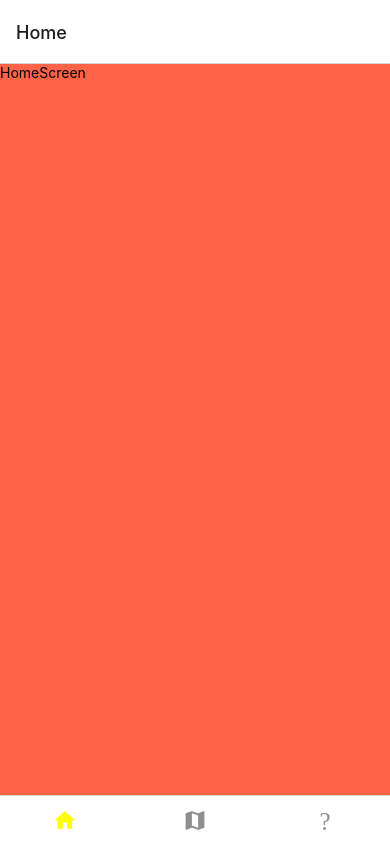
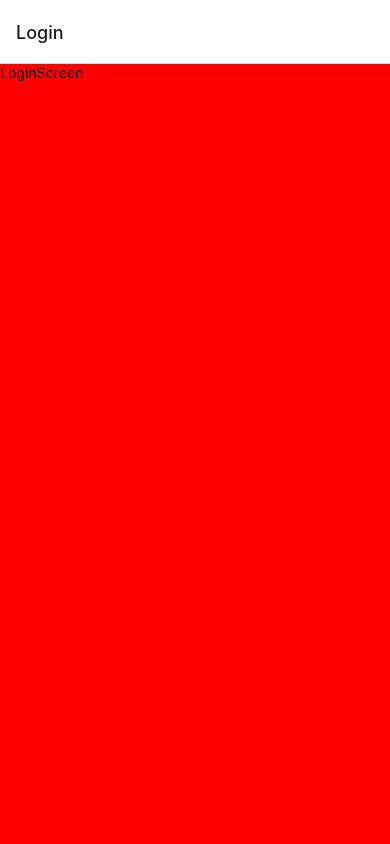
Before and after one commit to shinsewon/ParkingPpak-client, a React Native app: screen / in a window 390 px wide. Built offline with nearby package versions, Linux system fonts and the light colour scheme.

Commit message:
feat: auth 정보 유무에 따른 화면설정

```diff
--- a/App.tsx
+++ b/App.tsx
@@ -8,20 +8,46 @@
  * @format
  */
 
-import React from 'react';
+import React, {useEffect, useState} from 'react';
 import {NavigationContainer} from '@react-navigation/native';
 import {createNativeStackNavigator} from '@react-navigation/native-stack';
 import RootStack from './src/screens/RootStack';
 import {SafeAreaProvider} from 'react-native-safe-area-context';
-import {SafeAreaView, Text} from 'react-native';
+import AsyncStorage from '@react-native-async-storage/async-storage';
+import {View, Text} from 'react-native';
 
 const Stack = createNativeStackNavigator();
 
 export default function App() {
+  const [isLoading, setIsLoading] = useState<boolean>(true);
+  const [auth, setAuth] = useState<boolean>(false);
+
+  useEffect(() => {
+    setTimeout(() => {
+      (async () => {
+        const userInfo = await AsyncStorage.getItem('userinfo');
+        if (userInfo) {
+          setAuth(true);
+        } else {
+          setAuth(false);
+        }
+        setIsLoading(false);
+      })();
+    }, 1000);
+  }, []);
+
+  if (isLoading) {
+    return (
+      <View style={{backgroundColor: 'blue', flex: 1}}>
+        <Text>Loading</Text>
+      </View>
+    );
+  }
+
   return (
     <SafeAreaProvider>
       <NavigationContainer>
-        <RootStack />
+        <RootStack auth={auth} />
       </NavigationContainer>
     </SafeAreaProvider>
   );
--- a/package.json
+++ b/package.json
@@ -10,6 +10,7 @@
     "lint": "eslint . --ext .js,.jsx,.ts,.tsx"
   },
   "dependencies": {
+    "@react-native-async-storage/async-storage": "^1.16.1",
     "@react-navigation/bottom-tabs": "^6.2.0",
     "@react-navigation/native": "^6.0.8",
     "@react-navigation/native-stack": "^6.5.0",
--- a/src/@types/params.d.ts
+++ b/src/@types/params.d.ts
@@ -6,6 +6,11 @@ declare global {
     Auth: undefined;
   };
 
+  type AuthStackParams = {
+    Login: undefined;
+    Register: undefined;
+  };
+
   type MainTabParams = {
     Home: undefined;
     Map: undefined;
--- a/src/screens/Auth/index.tsx
+++ b/src/screens/Auth/index.tsx
@@ -1,14 +1,26 @@
 import React from 'react';
-import {StyleSheet, Text, View} from 'react-native';
+import {
+  createNativeStackNavigator,
+  NativeStackNavigationProp,
+} from '@react-navigation/native-stack';
+import LoginScreen from './LoginScreen';
+import RegisterScreen from './RegisterScreen';
+import {StyleSheet} from 'react-native';
+
+export type AuthStackNavigationProps =
+  NativeStackNavigationProp<AuthStackParams>;
+
+const Stack = createNativeStackNavigator<AuthStackParams>();
 
 export default function AuthStack() {
   return (
-    <View style={styles.block}>
-      <Text>AuthStack</Text>
-    </View>
+    <Stack.Navigator>
+      <Stack.Screen name="Login" component={LoginScreen} />
+      <Stack.Screen name="Register" component={RegisterScreen} />
+    </Stack.Navigator>
   );
 }
 
 const styles = StyleSheet.create({
-  block: {flex: 1, backgroundColor: 'red'},
+  block: {flex: 1, backgroundColor: 'white'},
 });
--- a/src/screens/RootStack.tsx
+++ b/src/screens/RootStack.tsx
@@ -12,11 +12,17 @@ export type RootStackNavigationProps =
 
 const Stack = createNativeStackNavigator<RootStackParams>();
 
-function RootStack() {
+type RootStackProps = {
+  auth: boolean;
+};
+
+function RootStack({auth}: RootStackProps) {
   const navigation = useNavigation<RootStackNavigationProps>();
 
   return (
-    <Stack.Navigator screenOptions={{headerShown: false}}>
+    <Stack.Navigator
+      screenOptions={{headerShown: false}}
+      initialRouteName={auth ? 'MainTab' : 'Auth'}>
       <Stack.Screen name="MainTab" component={MainTab} />
       <Stack.Screen name="Auth" component={Auth} />
     </Stack.Navigator>
```
Also changed, not shown: 3 other files (tests, documents, lock files or other folders).
